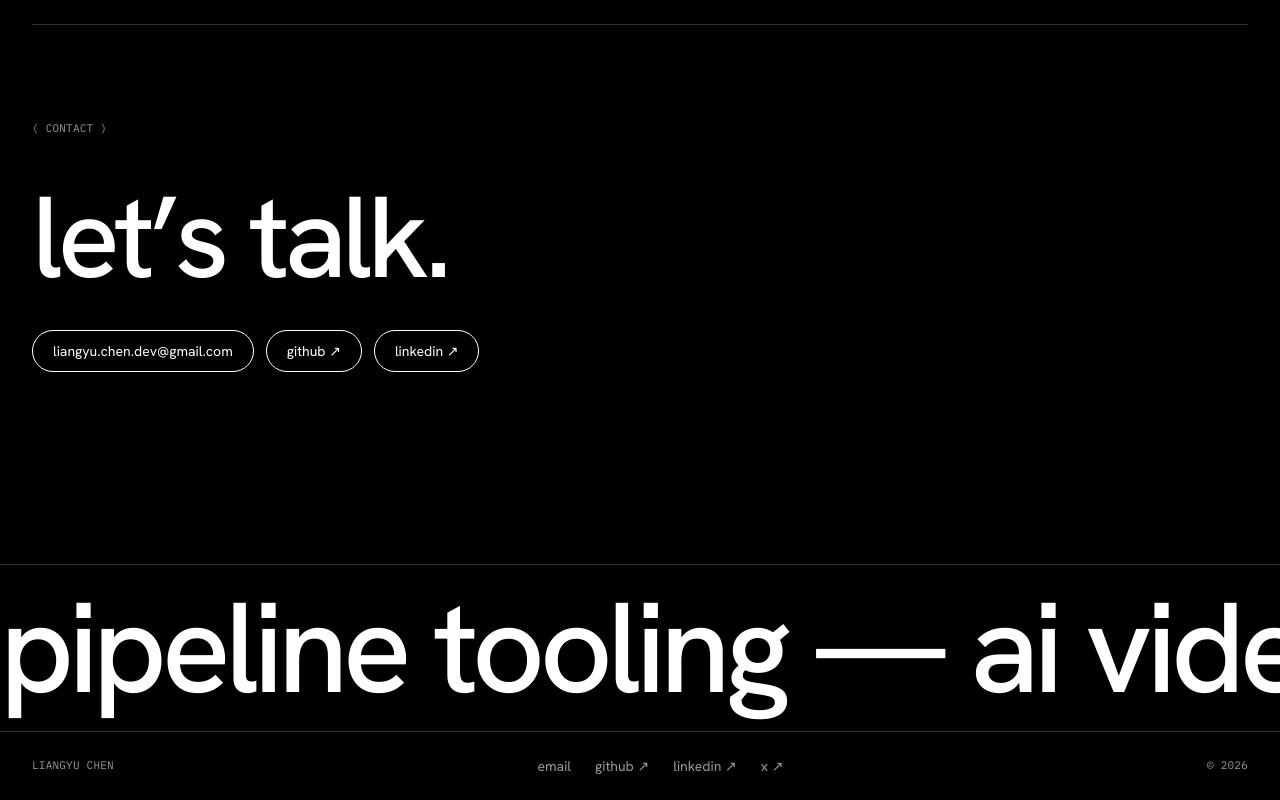
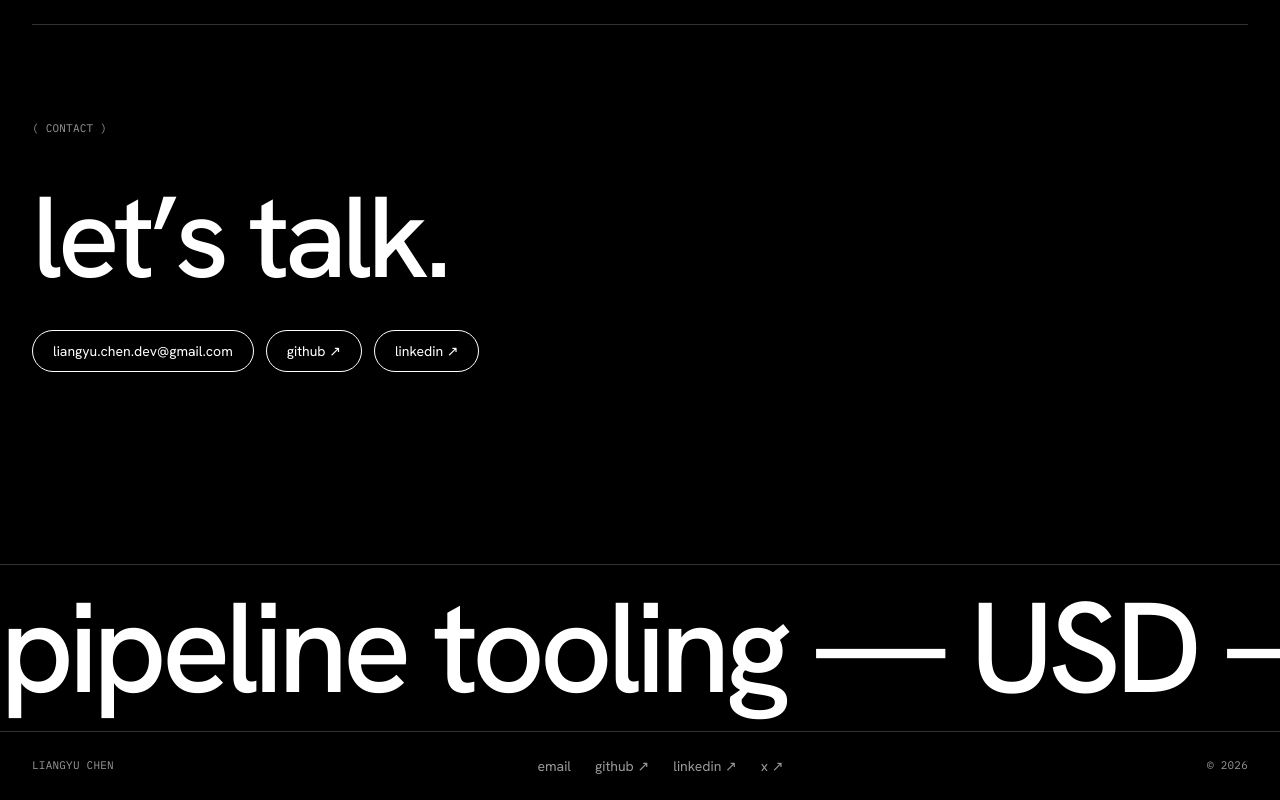
Before and after one commit to liang256/liangyu.dev, a Next.js app: page / in a window 1280 px wide. Shown: the part 2454-3254 px from the top of the page. Built offline with nearby package versions, Linux system fonts and the light colour scheme.

Commit message:
Footer marquee: promote USD, Python, 3D
Co-Authored-By: Claude Opus 5.5 <noreply@anthropic.com>

```diff
--- a/src/app/_components/footer.tsx
+++ b/src/app/_components/footer.tsx
@@ -11,7 +11,7 @@ const social = [
 export function Footer() {
   return (
     <footer className="mt-24 border-t border-line">
-      <Marquee text="pipeline tooling — ai video — houdini — backend systems — creative tech"className="display py-6 text-[clamp(3.5rem,10vw,9rem)]" />
+      <Marquee text="pipeline tooling — USD — python — 3D — ai video — backend systems — creative tech"className="display py-6 text-[clamp(3.5rem,10vw,9rem)]" />
       <Container className="flex flex-col gap-4 border-t border-line py-6 md:flex-row md:items-center md:justify-between">
         <span className="label">liangyu chen</span>
         <ul className="flex flex-wrap gap-x-6 gap-y-2 text-sm">
```
